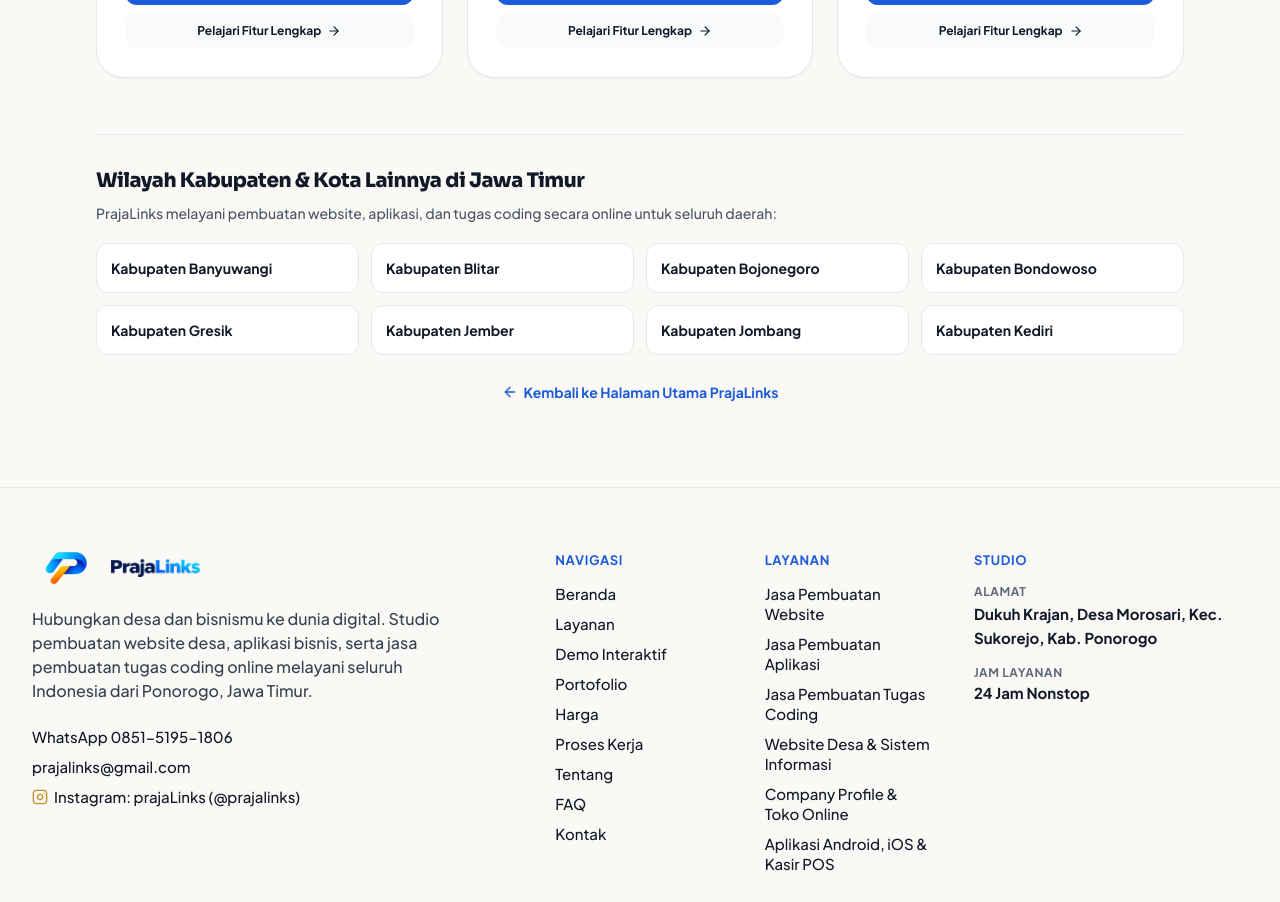
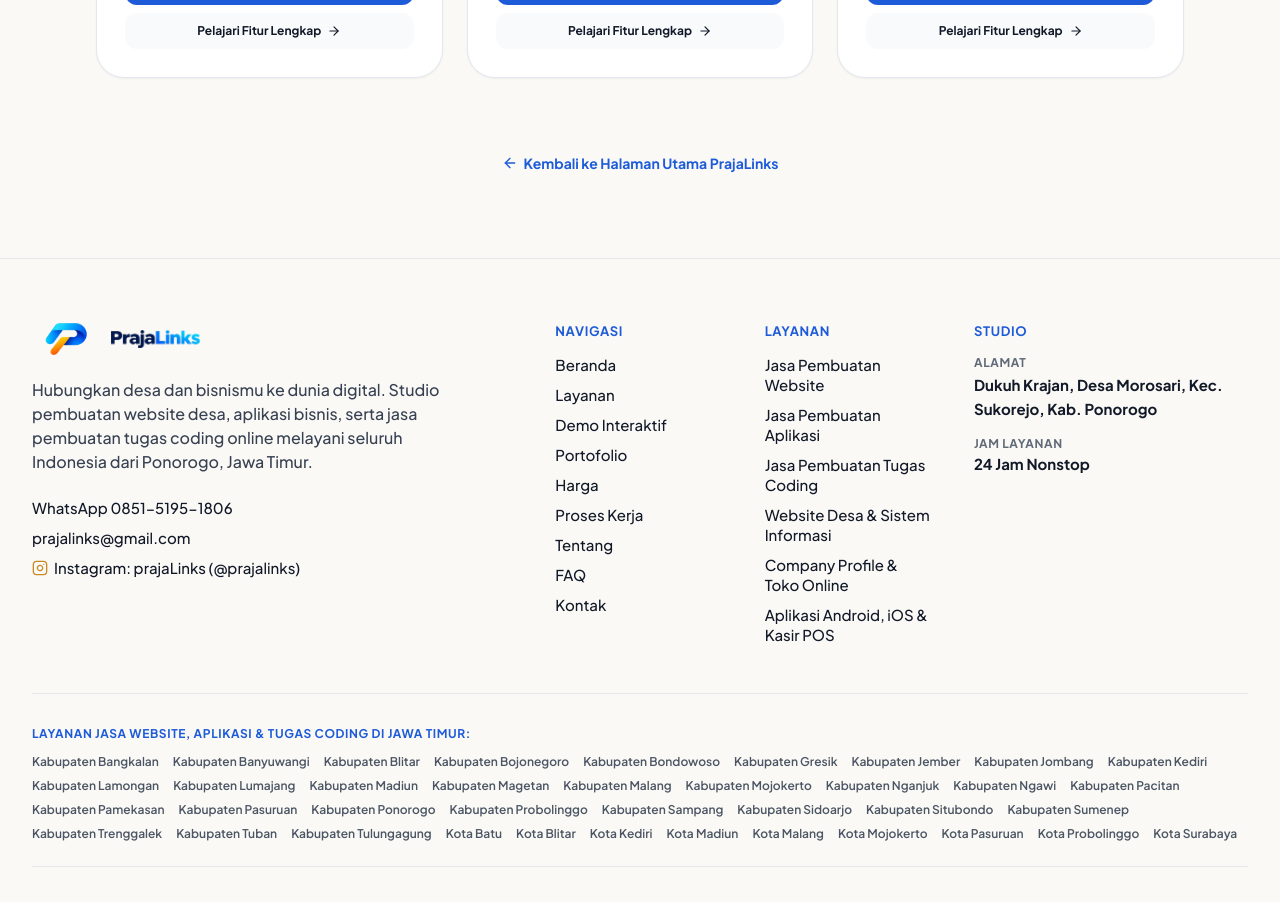
Before and after one commit to Hexheronjan/PrajaLinks, a Next.js app: page /wilayah/kabupaten-bangkalan in a window 1280 px wide. Shown: the part 1440-2342 px from the top of the page. Built offline with nearby package versions, Linux system fonts and the light colour scheme.

Commit message:
refactor(wilayah): remove cross-linking cities section from bottom of page

```diff
--- a/src/app/wilayah/[slug]/page.tsx
+++ b/src/app/wilayah/[slug]/page.tsx
@@ -94,11 +94,6 @@
   if (!city) {
     notFound();
   }
-
-  // Get up to 6 other Jatim cities for internal linking
-  const otherCities = jatimCities
-    .filter((c) => c.slug !== city.slug)
-    .slice(0, 8);
 
   const localJsonLd = {
     "@context": "https://schema.org",
@@ -371,29 +366,8 @@
           </div>
         </section>
 
-        {/* Cross-linking to Other Jatim Cities */}
-        <section className="pt-8 border-t border-[#E2E8F0] dark:border-white/10">
-          <h2 className="font-heading text-lg sm:text-xl font-extrabold text-[#111827] dark:text-white mb-2">
-            Wilayah Kabupaten & Kota Lainnya di Jawa Timur
-          </h2>
-          <p className="text-xs sm:text-sm text-[#4B5563] dark:text-slate-300 font-medium mb-5">
-            PrajaLinks melayani pembuatan website, aplikasi, dan tugas coding secara online untuk seluruh daerah:
-          </p>
-
-          <div className="grid grid-cols-2 sm:grid-cols-4 gap-3">
-            {otherCities.map((other) => (
-              <Link
-                key={other.slug}
-                href={`/wilayah/${other.slug}`}
-                className="p-3.5 rounded-xl bg-white dark:bg-[#111C33] border border-[#E2E8F0] dark:border-white/10 hover:border-[#1D5BD8] text-xs sm:text-sm font-bold text-[#111827] dark:text-white transition-all flex items-center justify-between group"
-              >
-                <span>{other.fullName}</span>
-                <ArrowRight className="w-3.5 h-3.5 text-[#1D5BD8] dark:text-[#60A5FA] opacity-0 group-hover:opacity-100 group-hover:translate-x-0.5 transition-all" />
-              </Link>
-            ))}
-          </div>
-
-          <div className="mt-6 text-center">
+        {/* Back Link */}
+        <div className="pt-4 text-center">
           <Link
             href="/"
             className="inline-flex items-center gap-1.5 text-xs sm:text-sm font-bold text-[#1D5BD8] dark:text-[#60A5FA] hover:underline"
@@ -402,7 +376,6 @@
             <span>Kembali ke Halaman Utama PrajaLinks</span>
           </Link>
         </div>
-        </section>
       </div>
     </div>
   );
```
Lines whose indentation alone changed are shown as unchanged.
